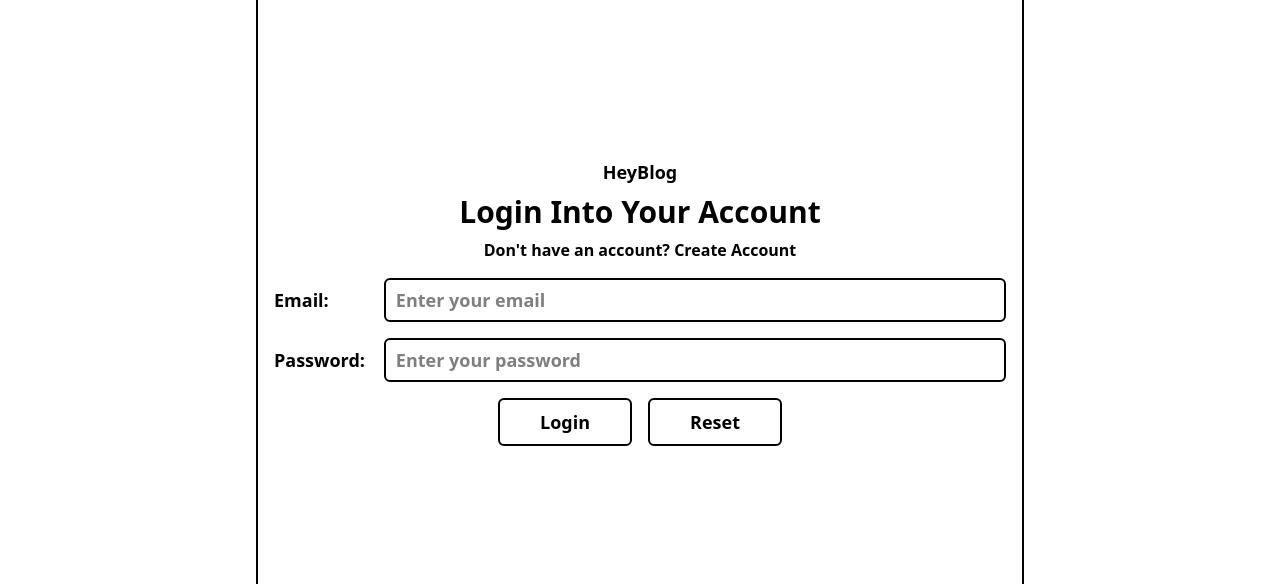
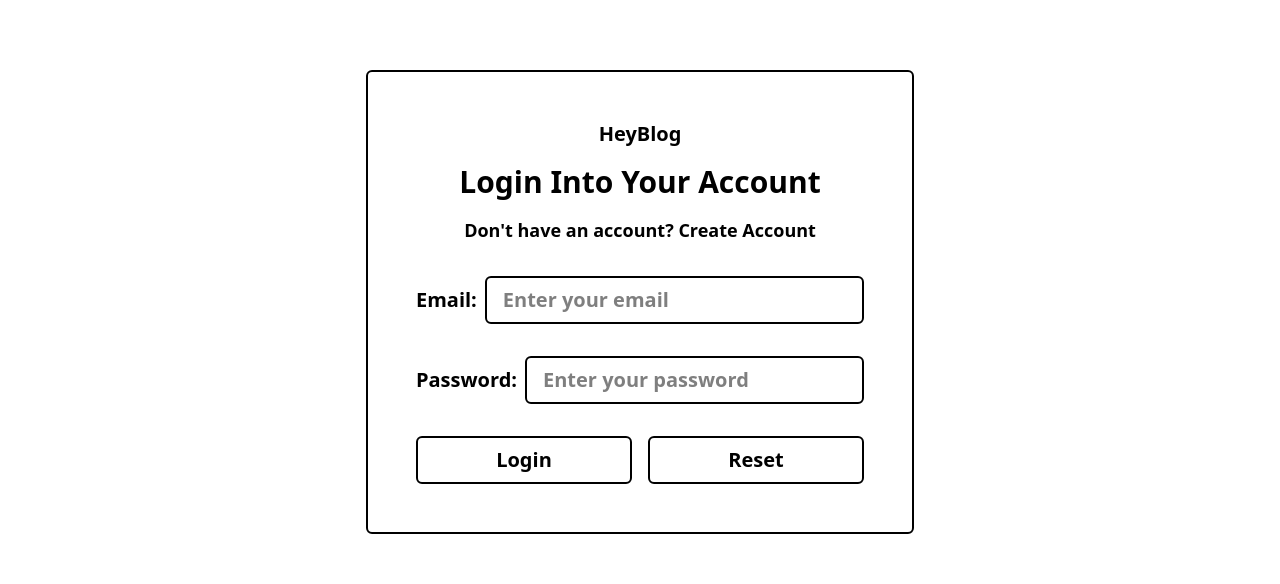
Before and after one commit to Shahnoor-26/hey-blog, a React (Vite) app: page /login in a window 1280 px wide. Shown: the part 160-744 px from the top of the page. Built offline with nearby package versions, Linux system fonts and the light colour scheme; no server answers.

Commit message:
login added

```diff
--- a/src/components/Input.jsx
+++ b/src/components/Input.jsx
@@ -5,9 +5,9 @@ const Input = forwardRef(
     const inputId = useId();
 
     return (
-      <div className="h-auto w-full flex justify-between items-center gap-2.5">
+      <div className="h-auto w-full flex max-sm:flex-col justify-between items-center max-sm:items-baseline gap-2">
         {label && (
-          <label htmlFor={inputId} className="truncate">
+          <label htmlFor={inputId} className="min-h-fit min-w-fit truncate">
             {label}
           </label>
         )}
--- a/src/components/Login.jsx
+++ b/src/components/Login.jsx
@@ -32,22 +32,25 @@ const Login = () => {
 
   return (
     <section className="h-screen w-full flex justify-center items-center font-semibold antialiased select-none">
-      <div className="h-3/5 md:h-3/4 xl:h-4/5 w-11/12 md:w-3/4 xl:w-3/5 p-2 flex justify-center items-center text-sm md:text-base xl:text-lg border md:border-2 rounded-md xl:rounded-xl">
-        <div className="h-auto w-full space-y-4">
-          <div className="h-auto w-full space-y-2 text-center truncate">
-            <Logo />
+      <div className="h-auto w-auto flex justify-center items-center text-base md:text-lg xl:text-xl border md:border-2 rounded md:rounded-md">
+        <div className="h-auto w-auto m-4 md:m-8 xl:m-12 space-y-4 md:space-y-8">
+          <div className="text-center truncate space-y-2 md:space-y-4">
+            <Logo /> {/* Logo will be added soon */}
             <h2 className="text-xl md:text-2xl xl:text-3xl truncate font-bold">
               Login Into Your Account
             </h2>
-            <p className="text-xs md:text-sm xl:text-base truncate">
+            <p className="text-sm md:text-base xl:text-lg truncate">
               <span>Don&apos;t have an account?&nbsp;</span>
               <Link to={"/signup"} className="hover:underline">
                 Create Account
               </Link>
             </p>
           </div>
-          <form onSubmit={handleSubmit(login)} className="space-y-4">
-            <div className="h-auto w-full px-2">
+          <form
+            onSubmit={handleSubmit(login)}
+            className="h-auto w-auto space-y-4 md:space-y-8"
+          >
+            <div>
               <Input
                 label="Email:"
                 type="email"
@@ -61,28 +64,28 @@ const Login = () => {
                       ) || "Email address must be a valid address",
                   },
                 })}
-                className="h-auto w-3/4 md:w-4/5 xl:w-[85%] px-2.5 py-1.5 border md:border-2 rounded md:rounded-md"
+                className="h-auto w-full px-2 xl:px-4 py-1 xl:py-2 border md:border-2 rounded md:rounded-md outline-none"
               />
             </div>
-            <div className="h-auto w-full px-2">
+            <div>
               <Input
                 label="Password:"
                 type="password"
                 placeholder="Enter your password"
                 {...register("password", { required: true })}
-                className="h-auto w-3/4 md:w-4/5 xl:w-[85%] px-2.5 py-1.5 border md:border-2 rounded md:rounded-md"
+                className="h-auto w-full px-2 xl:px-4 py-1 xl:py-2 border md:border-2 rounded md:rounded-md outline-none"
               />
             </div>
-            <div className="h-auto w-full px-2 flex justify-center gap-4">
+            <div className="h-auto w-full flex justify-between items-center space-x-2 md:space-x-4">
               <Button
                 type="submit"
                 children={"Login"}
-                className="px-6 md:px-8 xl:px-10 py-2 border md:border-2 rounded md:rounded-md transition-all duration-200 ease-in-out focus:ring-1 md:focus:ring-2"
+                className="h-auto w-1/2 p-2 border md:border-2 rounded md:rounded-md transition-all duration-200 ease-in-out cursor-pointer focus:ring-1 md:focus:ring-2"
               />
               <Button
                 type="reset"
                 children={"Reset"}
-                className="px-6 md:px-8 xl:px-10 py-2 border md:border-2 rounded md:rounded-md transition-all duration-200 ease-in-out focus:ring-1 md:focus:ring-2"
+                className="h-auto w-1/2 p-2 border md:border-2 rounded md:rounded-md transition-all duration-200 ease-in-out cursor-pointer focus:ring-1 md:focus:ring-2"
               />
             </div>
           </form>
```
